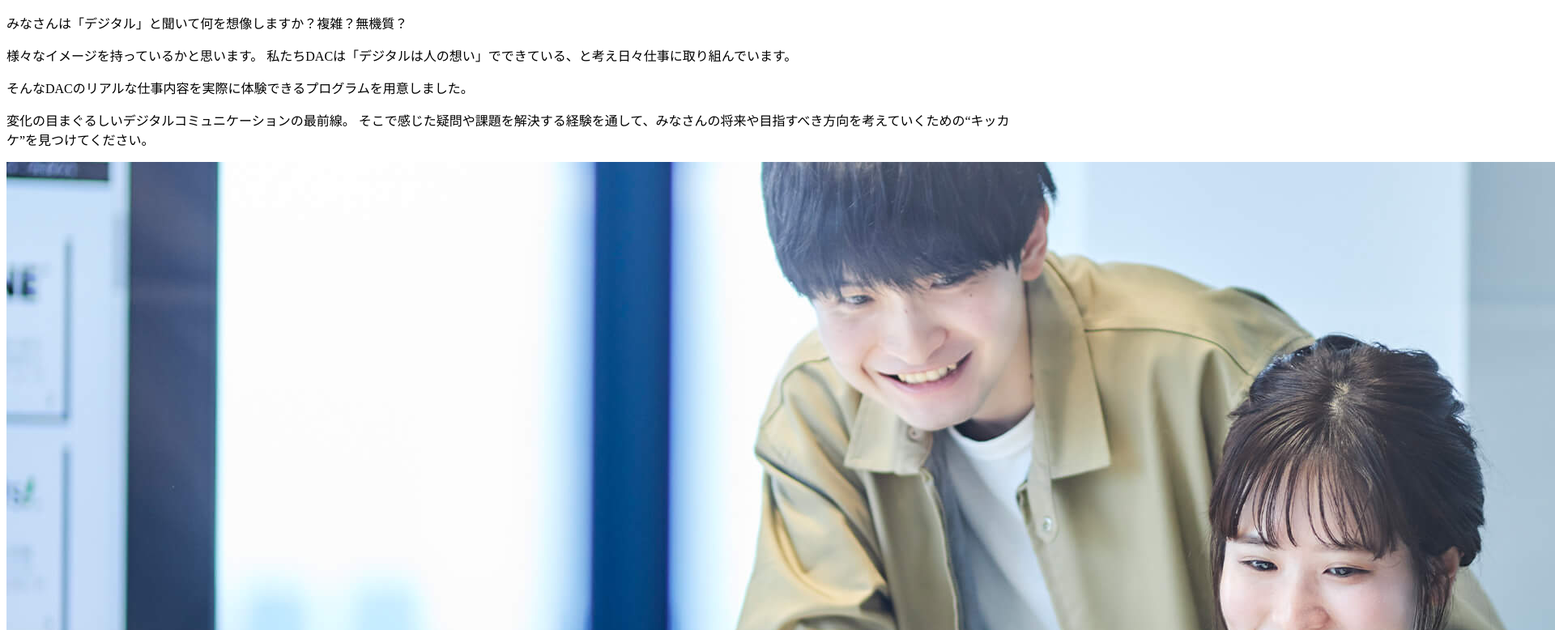
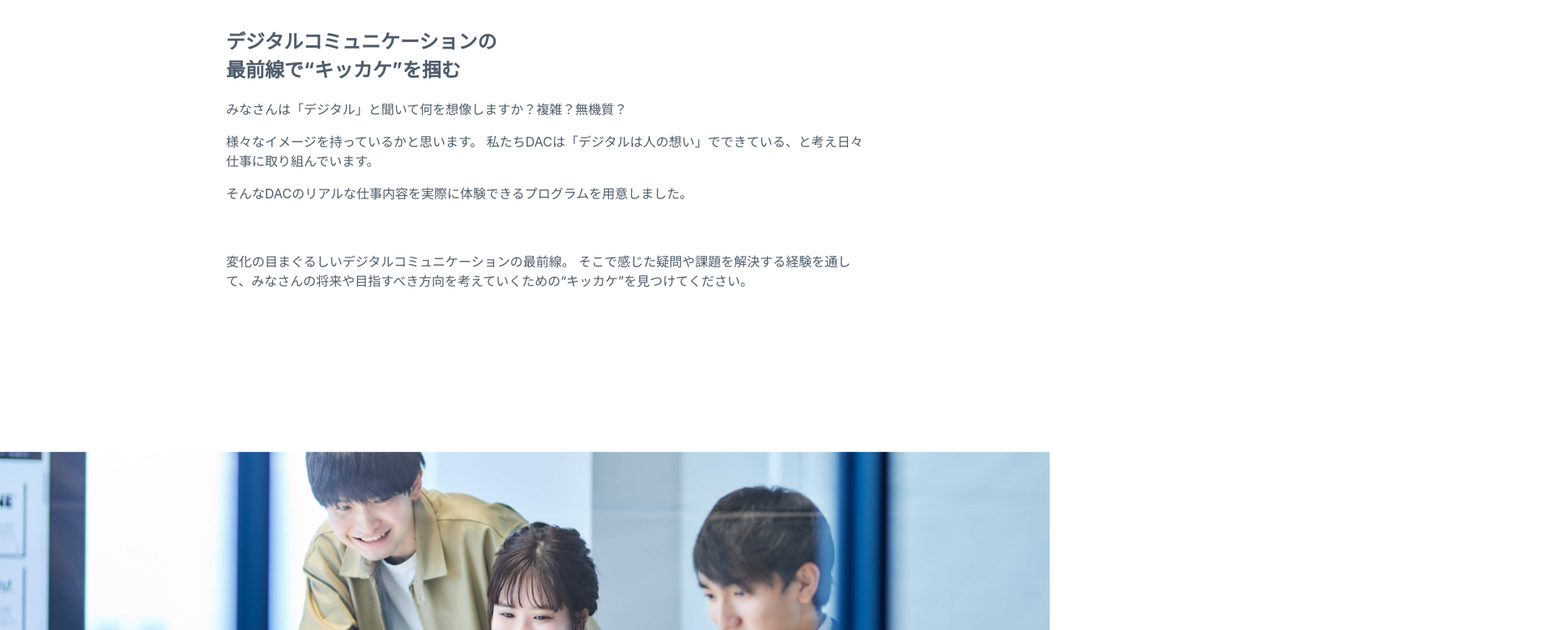
Before and after one commit to keigo236/DAC.copy, a plain HTML site: page index.html in a window 1280 px wide. Shown: the part 752-1530 px from the top of the page at 81% size, 1920 px wide, since content can reach past the window. Drawn offline with Linux system fonts and the light colour scheme; files whose address does not match are found by name.

Commit message:
Update index.html

```diff
--- a/index.html
+++ b/index.html
@@ -2,7 +2,7 @@
 <html lang="ja">
 <head>
   <meta charset="UTF-8">
-    <link rel="./copy/css/stylesheet" href="./copy/css/style.css">
+    <link rel="stylesheet" href="./copy/css/style.css">
   <title>DACinternship</title>
 </head>
 <body class="overall">
```
